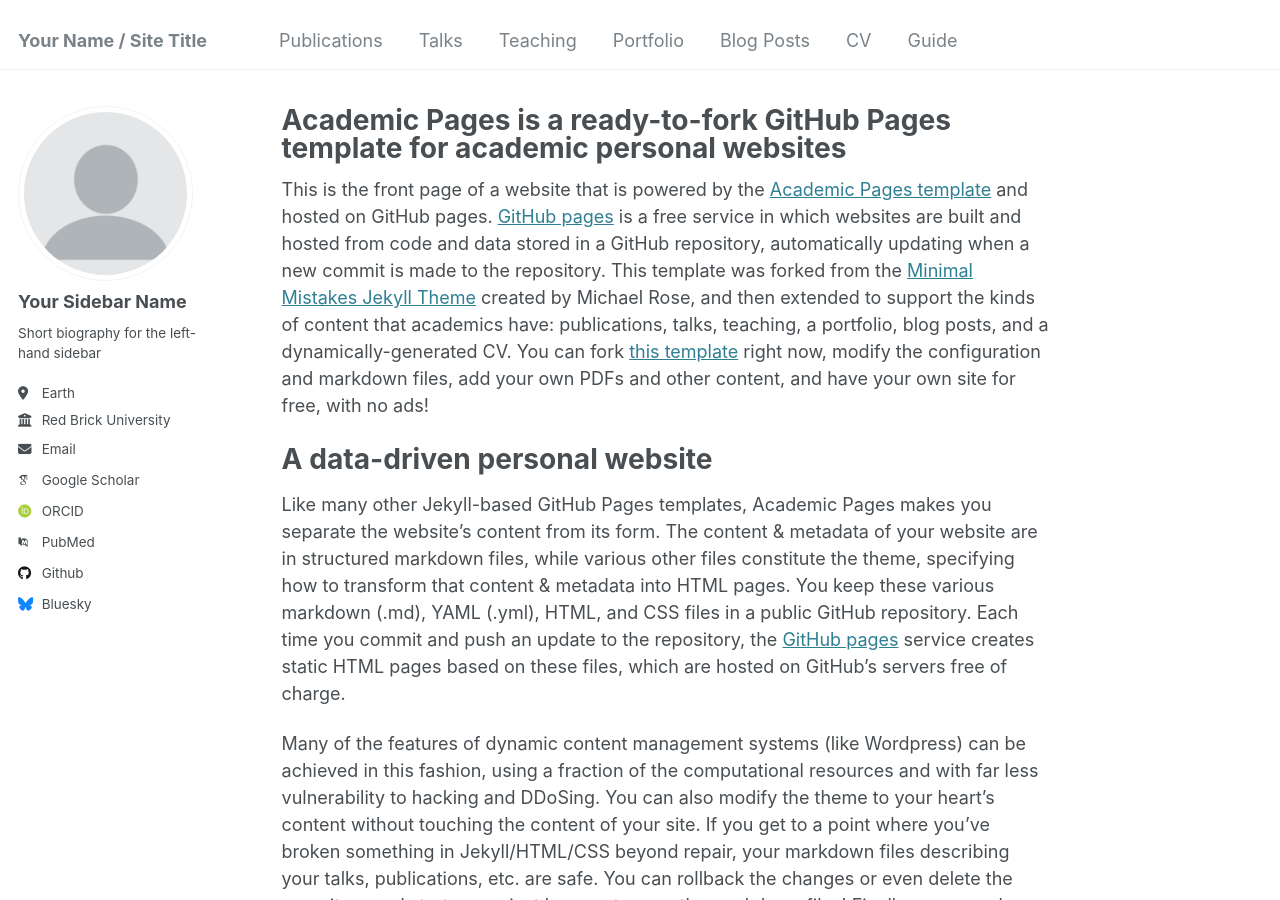
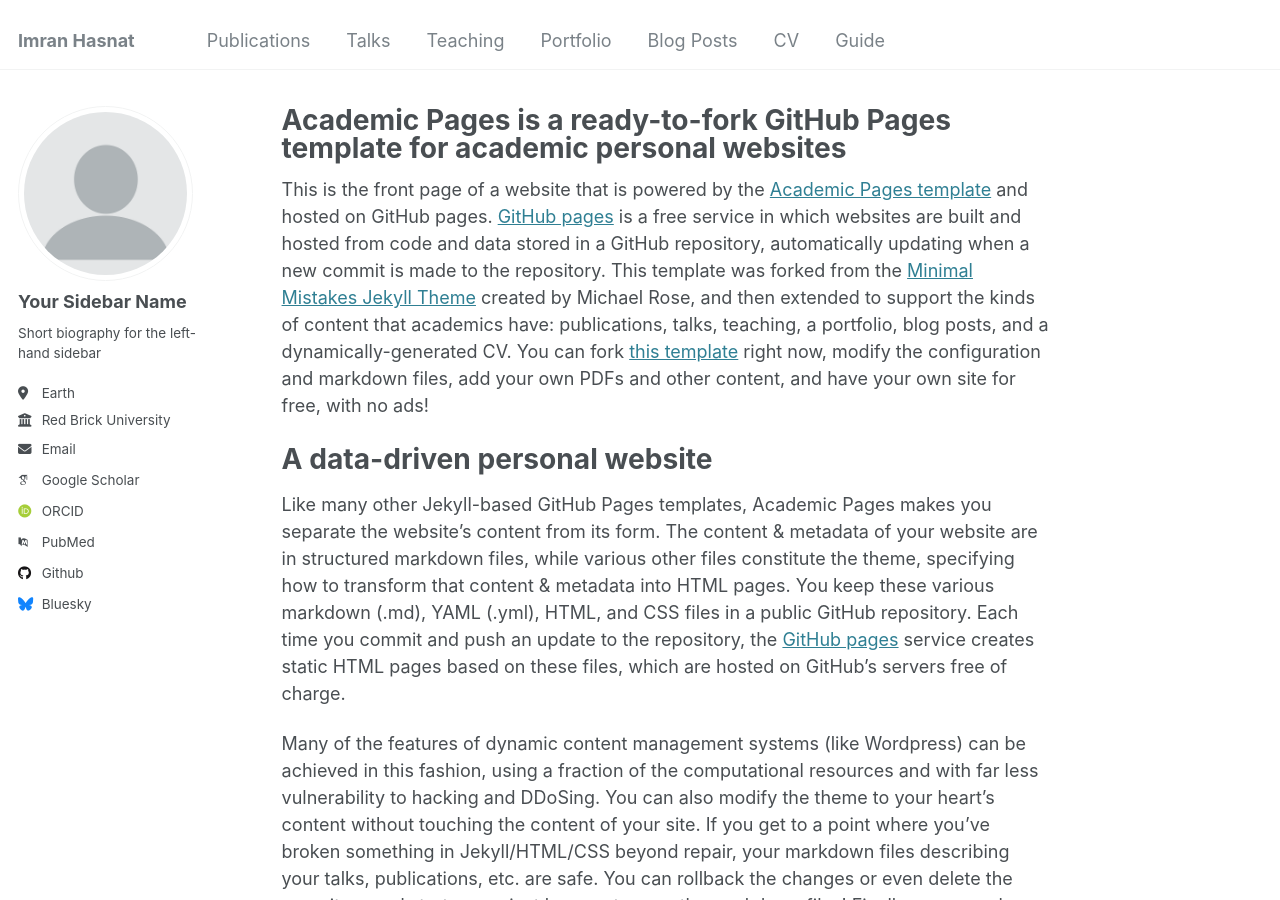
Before and after one commit to imranpalash/imranhasnat, a Jekyll site: the page built from _pages/about.md, in a window 1280 px wide and 900 px high. Built offline with Jekyll 4.4.1, drawn with Linux system fonts in a browser that asks for light colours; some web fonts are replaced.

Commit message:
Update _config.yml

```diff
--- a/_config.yml
+++ b/_config.yml
@@ -8,7 +8,7 @@
 
 # Basic Site Settings
 locale                   : "en-US"
-title                    : "Your Name / Site Title"
+title                    : "Imran Hasnat"
 title_separator          : "-"
 name                     : &name "Your Name"
 description              : &description "personal description"
```
